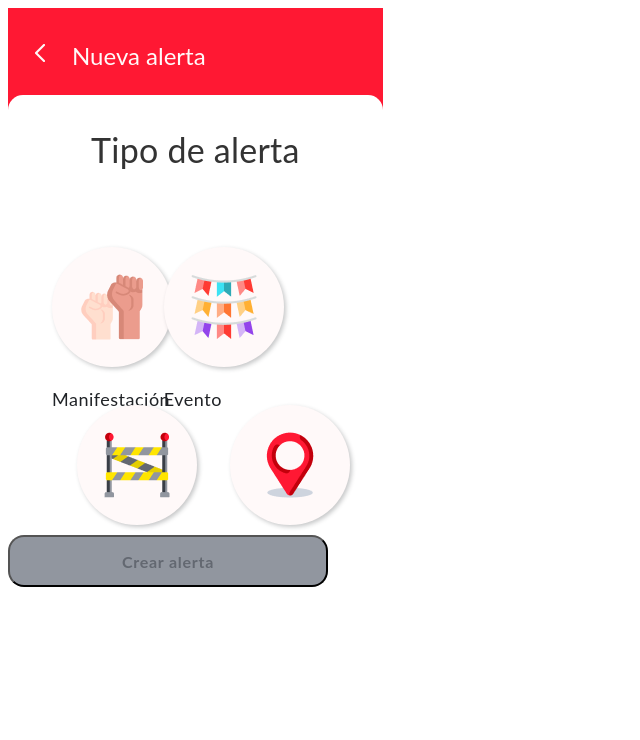
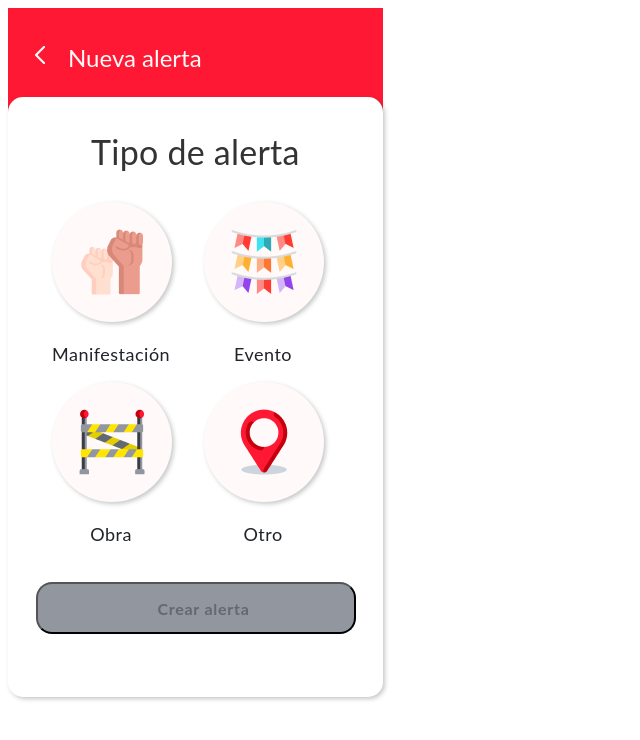
Before and after one commit to silvialcastilla/path-finder-front, a React (Create React App) app: page /alerta in a window 1280 px wide. Shown: the top 740 px of the page, without its empty margins (0-640 px from the left). Built offline with nearby package versions, Linux system fonts and the light colour scheme.

Commit message:
alert movil css

```diff
--- a/src/App.js
+++ b/src/App.js
@@ -3,6 +3,7 @@ import FirstWindow from './components/structure/firstWindow/FirstWindow'
 import SecondWindow from './components/structure/secondWindow/SecondWindow'
 import ThirdWindow from './components/structure/thirdWindow/ThirdWindow'
 import FourthWindow from './components/structure/fourthWindow/FourthWindow'
+import HelpWindow from './components/helpWindow/HelpWindow'
 import { BrowserRouter as Router, Route, Link, Switch } from "react-router-dom";
 
 //import 'bootstrap/dist/css/bootstrap.css';
@@ -16,6 +17,7 @@ function App() {
           <Route exact path="/" component={FirstWindow} />
           <Route path="/presentation" component={SecondWindow} />
           <Route path="/map" component={ThirdWindow} />
+          <Route path="/help" component={HelpWindow} />
           <Route path="/alerta" component={FourthWindow} />
         </Switch>
       </Router>
--- /dev/null
+++ b/src/components/helpWindow/HelpWindow.js
@@ -0,0 +1,70 @@
+import React from "react";
+import "./HelpWindow.css";
+
+class HelpWindow extends React.Component {
+  constructor() {
+    super();
+    this.state = {
+      ubicacion: null,
+    };
+    this.handleClick = this.handleClick.bind(this);
+  }
+
+  handleClick = (e) => {
+    e.preventDefault();
+    console.log("pulse");
+    this.props.history.push("/map");
+  };
+
+  render() {
+    return (
+      <div className="fourth-page">
+        <div className="back-alert" onClick={this.handleClick}>
+          <img
+            src="img/FourthWindow/LeftArrow/Arrow.svg"
+            src="img/FourthWindow/LeftArrow/Arrow.png"
+            alt="logo"
+            srcSet="img/FourthWindow/LeftArrow/Arrow@2x.png 2x, img/FourthWindow/LeftArrow/Arrow@3x.png 3x"
+            className="back-alert-img"
+          ></img>
+          <p className="back-alert-p"> Ayuda </p>
+        </div>
+        <div className="type-alert">
+          <p className="type-alert-p"> Preguntas frecuentes </p>
+          <article>
+            <section>
+              <p>¿Qué es una manifestación?</p>
+              {/*<img></img>*/}
+            </section>
+            <section>
+              <div>
+                <h2>¿Hay aliens en el planeta tierra?</h2>
+                {/*<img></img>*/}
+              </div>
+              <p>
+                Los extraterrestres ya nos han visitado y van a volver, según un
+                estudio. El universo es inmenso, ¿qué nos hace pensar que
+                estamos solos? Una investigación ofrece nuevas perspectivas y
+                asegura que otras civilizaciones ya han estado en la Tierra.
+              </p>
+            </section>
+            <section>
+              <p>¿Dónde estamos?</p>
+              {/*<img></img>*/}
+            </section>
+            <section>
+              <p>¿Por qué?</p>
+              {/*<img></img>*/}
+            </section>
+            <section>
+              <p>Politica de privacidad</p>
+              <p>Términos y condiciones</p>
+            </section>
+          </article>
+        </div>
+      </div>
+    );
+  }
+}
+
+export default HelpWindow;
--- a/src/components/structure/fourthWindow/FourthWindow.css
+++ b/src/components/structure/fourthWindow/FourthWindow.css
@@ -1,14 +1,14 @@
-
 .fourth-page {
     width: 375px;
     height: 667px;
     background-color: #ff1833;
 }
+
 .back-alert {
     display: flex;
     flex-direction: row;
     align-items: flex-start;
-  padding-top: 33px;
+    padding-top: 35px;
     padding-bottom: 25px;
 }
 
@@ -16,7 +16,6 @@
     width: 24px;
     height: 24px;
     padding-left: 20px;
-  padding-right: 20px;
 }
 
 .back-alert-p {
@@ -31,6 +30,7 @@
     letter-spacing: normal;
     color: #fff9f9;
     margin: 0;
+    padding-left: 16px
 }
 
 .type-alert {
@@ -41,6 +41,7 @@
     border-radius: 15px;
     width: 100%;
     height: 600px;
+    box-shadow: 2px 2px 4px 0 rgba(32, 35, 39, 0.25);
 }
 
 .type-alert-p {
@@ -58,10 +59,7 @@
 }
 
 .alerts-block {
-  display: flex;
-  flex-direction: column;
-  justify-content: space-evenly;
-  height: 464px;
+    height: 384px;
     width: 375px;
 }
 
@@ -72,12 +70,13 @@
 }
 
 .manifestacion {
+    padding-left: 44px;
+    padding-right: 68px;
     width: 84px;
     height: 84px;
-  padding-left: 44px;
-  padding-right: 27.8px;
     object-fit: contain;
 }
+
 .first-block-manifestacion-circle {
     display: flex;
     flex-direction: column;
@@ -89,11 +88,13 @@
     background-color: #fff9f9;
     border-radius: 100%;
 }
+
 .first-block-manifestacion-img {
     width: 84px;
     height: 84px;
     object-fit: contain;
 }
+
 .first-block-manifestacion-p {
     width: 118px;
     height: 28px;
@@ -112,6 +113,7 @@
     height: 84px;
     object-fit: contain;
 }
+
 .first-block-evento-circle {
     display: flex;
     flex-direction: column;
@@ -123,11 +125,13 @@
     background-color: #fff9f9;
     border-radius: 100%;
 }
+
 .first-block-evento-img {
     width: 84px;
     height: 84px;
     object-fit: contain;
 }
+
 .first-block-evento-p {
     width: 118px;
     height: 28px;
@@ -139,18 +143,23 @@
     line-height: 1.56;
     letter-spacing: 0.5px;
     color: #202327;
+    text-align: center;
 }
 
 .second-block {
     display: flex;
-  justify-content: space-evenly;
+    padding-top: 68px;
+    padding-bottom: 12.2px;
 }
 
 .obra {
+    padding-left: 44px;
+    padding-right: 68px;
     width: 84px;
     height: 84px;
     object-fit: contain;
 }
+
 .second-block-obra-circle {
     display: flex;
     justify-content: center;
@@ -161,11 +170,13 @@
     background-color: #fff9f9;
     border-radius: 100%;
 }
+
 .second-block-obra-img {
     width: 84px;
     height: 84px;
     object-fit: contain;
 }
+
 .second-block-obra-p {
     width: 118px;
     height: 28px;
@@ -177,6 +188,7 @@
     line-height: 1.56;
     letter-spacing: 0.5px;
     color: #202327;
+    text-align: center;
 }
 
 .otro {
@@ -184,6 +196,7 @@
     height: 84px;
     object-fit: contain;
 }
+
 .second-block-otro-circle {
     display: flex;
     flex-direction: column;
@@ -195,11 +208,13 @@
     background-color: #fff9f9;
     border-radius: 100%;
 }
+
 .second-block-otro-img {
     width: 84px;
     height: 84px;
     object-fit: contain;
 }
+
 .second-block-otro-p {
     width: 118px;
     height: 28px;
@@ -211,8 +226,15 @@
     line-height: 1.56;
     letter-spacing: 0.5px;
     color: #202327;
+    text-align: center;
 }
-.add-alert {
+
+.add-alert{
+    padding-top: 25.8px;
+    background-color: white;
+}
+
+.add-alert-btn {
     width: 320px;
     height: 52px;
     font-family: Lato;
--- a/src/components/structure/fourthWindow/FourthWindow.js
+++ b/src/components/structure/fourthWindow/FourthWindow.js
@@ -19,7 +19,7 @@ class FourthWindow extends React.Component {
     render() {
         return (
             <div className="fourth-page">
-        <div className="back-alert">
+                <div className="back-alert" onClick={this.handleClick}>
                     <img
                         src="img/FourthWindow/LeftArrow/Arrow.svg"
                         src="img/FourthWindow/LeftArrow/Arrow.png"
@@ -27,11 +27,11 @@ class FourthWindow extends React.Component {
                         srcSet="img/FourthWindow/LeftArrow/Arrow@2x.png 2x, img/FourthWindow/LeftArrow/Arrow@3x.png 3x"
                         className="back-alert-img"
                     ></img>
-          <p className="back-alert-p">Nueva alerta</p>
+                    <p className="back-alert-p"> Nueva alerta </p>
                 </div>
 
                 <div className="type-alert">
-          <p className="type-alert-p">Tipo de alerta</p>
+                    <p className="type-alert-p"> Tipo de alerta </p>
                     <div className="alerts-block">
                         <div className="first-block">
                             <div className="manifestacion">
@@ -44,7 +44,7 @@ class FourthWindow extends React.Component {
                                         className="first-block-manifestacion-img"
                                     ></img>
                                 </div>
-                <p className="first-block-manifestacion-p">Manifestación</p>
+                                <p className="first-block-manifestacion-p"> Manifestación </p>
                             </div>
                             <div className="evento">
                                 <div className="first-block-evento-circle">
@@ -56,10 +56,9 @@ class FourthWindow extends React.Component {
                                         className="first-block-evento-img"
                                     ></img>
                                 </div>
-                <p className="first-block-evento-p">Evento</p>
+                                <p className="first-block-evento-p"> Evento </p>
                             </div>
                         </div>
-
                         <div className="second-block">
                             <div className="obra">
                                 <div className="second-block-obra-circle">
@@ -71,7 +70,7 @@ class FourthWindow extends React.Component {
                                         className="second-block-obra-img"
                                     ></img>
                                 </div>
-                <p className="second-block-obra-p">Obra</p>
+                                <p className="second-block-obra-p"> Obra </p>
                             </div>
                             <div className="otro">
                                 <div className="second-block-otro-circle">
@@ -83,15 +82,17 @@ class FourthWindow extends React.Component {
                                         className="second-block-otro-img"
                                     ></img>
                                 </div>
-                <p className="second-block-otro-p">Otro</p>
+                                <p className="second-block-otro-p"> Otro </p>
                             </div>
                         </div>
-            <button className="add-alert">
+                    </div>
+                    <div className="add-alert">
+                    <button className="add-alert-btn">
                         <p className="add-alert-p">Crear alerta</p>
                     </button>
                     </div>
                 </div>
-      </div>
+            </div >
         );
     }
 }
--- a/src/components/structure/thirdWindow/ThirdWindow.js
+++ b/src/components/structure/thirdWindow/ThirdWindow.js
@@ -15,7 +15,8 @@ class ThirdWindow extends React.Component {
       zoom: 13,
       isMapInit: false
     };
-    this.handleClick = this.handleClick.bind(this);
+    this.handleClickAlert = this.handleClickAlert.bind(this);
+    this.handleClickHelp = this.handleClickHelp.bind(this);
   }
 
   saveMap = map => {
@@ -37,7 +38,14 @@ class ThirdWindow extends React.Component {
   };*/}
   };
 
-  handleClick = (e) => {
+  handleClickHelp = (e) => {
+    e.preventDefault();
+    console.log("pulse");
+    this.props.history.push("/help");
+
+  };
+
+  handleClickAlert = (e) => {
     e.preventDefault();
     console.log("pulse");
     this.props.history.push("/alerta");
@@ -59,7 +67,8 @@ class ThirdWindow extends React.Component {
         </Map>
         <Form //crearCoordenada={crearCoordenada}
         />
-      <button onClick={this.handleClick} className="add-alert"><p className="add-alert-p">Añadir alerta</p>
+        <button onClick={this.handleClickHelp} className="help">Hola</button>
+          <button onClick={this.handleClickAlert} className="add-alert"><p className="add-alert-p">Añadir alerta</p>
             <img
               src="img/ThirdWindow/PlusCircleGrey/PlusCircleGrey.svg"
               src="img/ThirdWindow/PlusCircleGrey/PlusCircleGrey.png"
```
Also changed, not shown: src/components/helpWindow/HelpWindow.css (added). Lines whose indentation alone changed are shown as unchanged.
